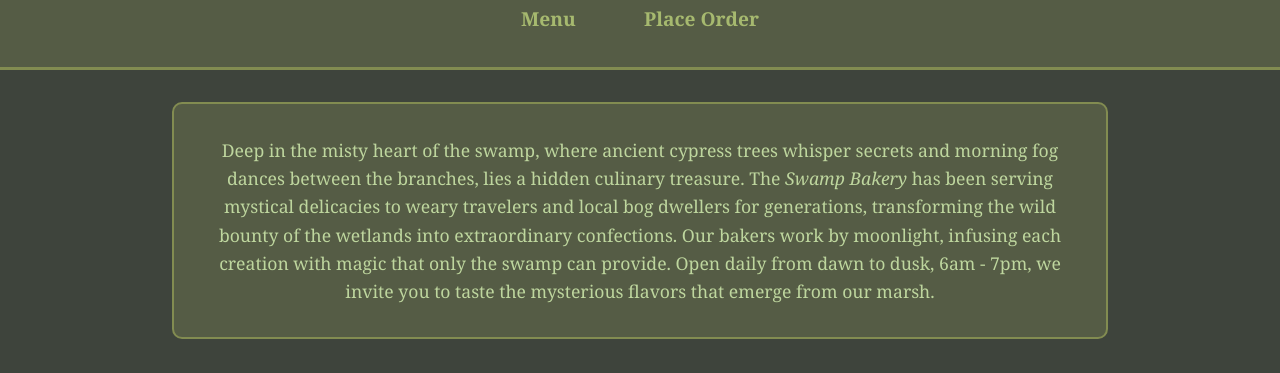
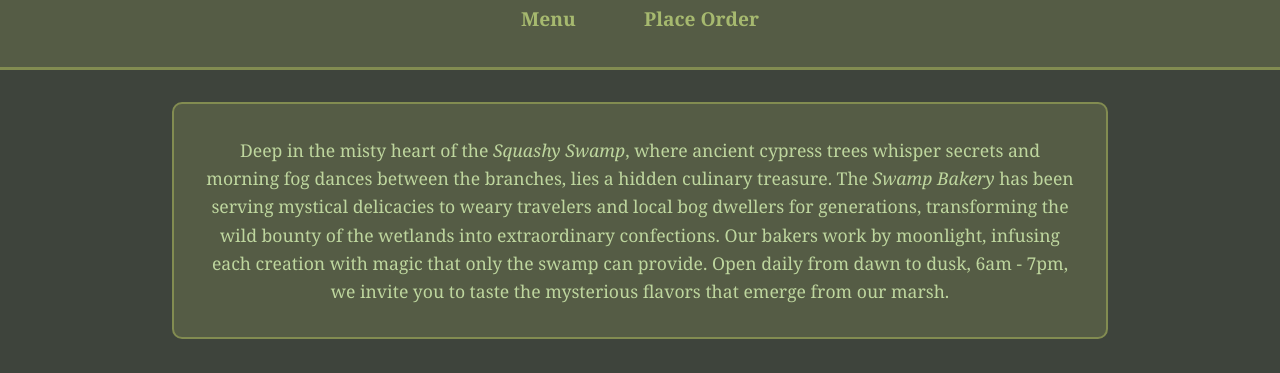
Before and after one commit to andrealmo/swamp_bakery, a plain HTML site: page swamp-bakery-v2.html in a window 1280 px wide. Shown: the part 168-541 px from the top of the page. Drawn offline with Linux system fonts and the light colour scheme; files whose address does not match are found by name.

Commit message:
Update swamp-bakery-v2.html

```diff
--- a/swamp-bakery-v2.html
+++ b/swamp-bakery-v2.html
@@ -364,7 +364,7 @@
 
     <main>
         <div class="about-section">
-            <p>Deep in the misty heart of the swamp, where ancient cypress trees whisper secrets and morning fog dances between the branches, lies a hidden culinary treasure. The <i>Swamp Bakery</i> has been serving mystical delicacies to weary travelers and local bog dwellers for generations, transforming the wild bounty of the wetlands into extraordinary confections. Our bakers work by moonlight, infusing each creation with magic that only the swamp can provide. Open daily from dawn to dusk, 6am - 7pm, we invite you to taste the mysterious flavors that emerge from our marsh.</p>
+            <p>Deep in the misty heart of the <i>Squashy Swamp</i>, where ancient cypress trees whisper secrets and morning fog dances between the branches, lies a hidden culinary treasure. The <i>Swamp Bakery</i> has been serving mystical delicacies to weary travelers and local bog dwellers for generations, transforming the wild bounty of the wetlands into extraordinary confections. Our bakers work by moonlight, infusing each creation with magic that only the swamp can provide. Open daily from dawn to dusk, 6am - 7pm, we invite you to taste the mysterious flavors that emerge from our marsh.</p>
         </div>
 
         <section id="menu">
```
